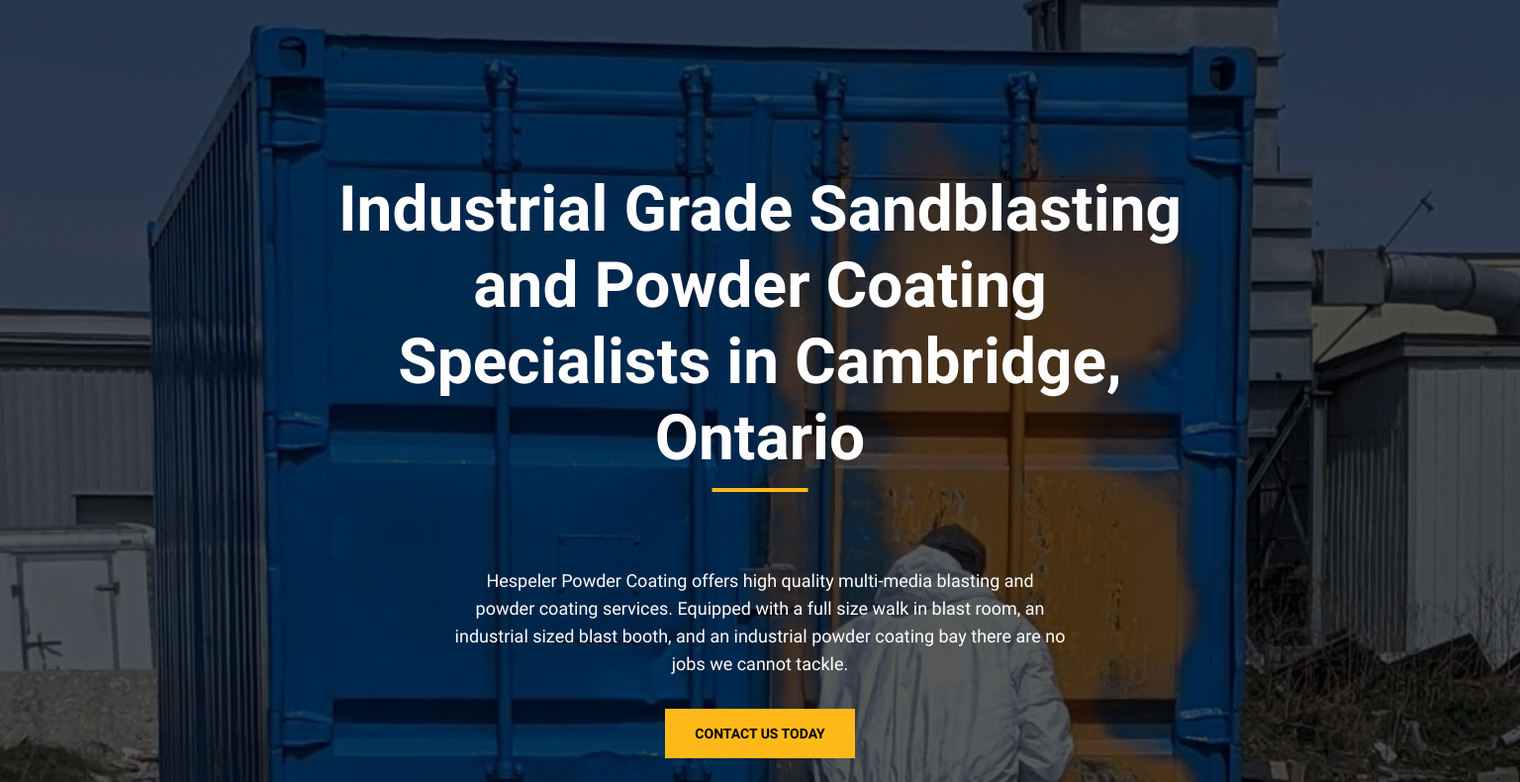
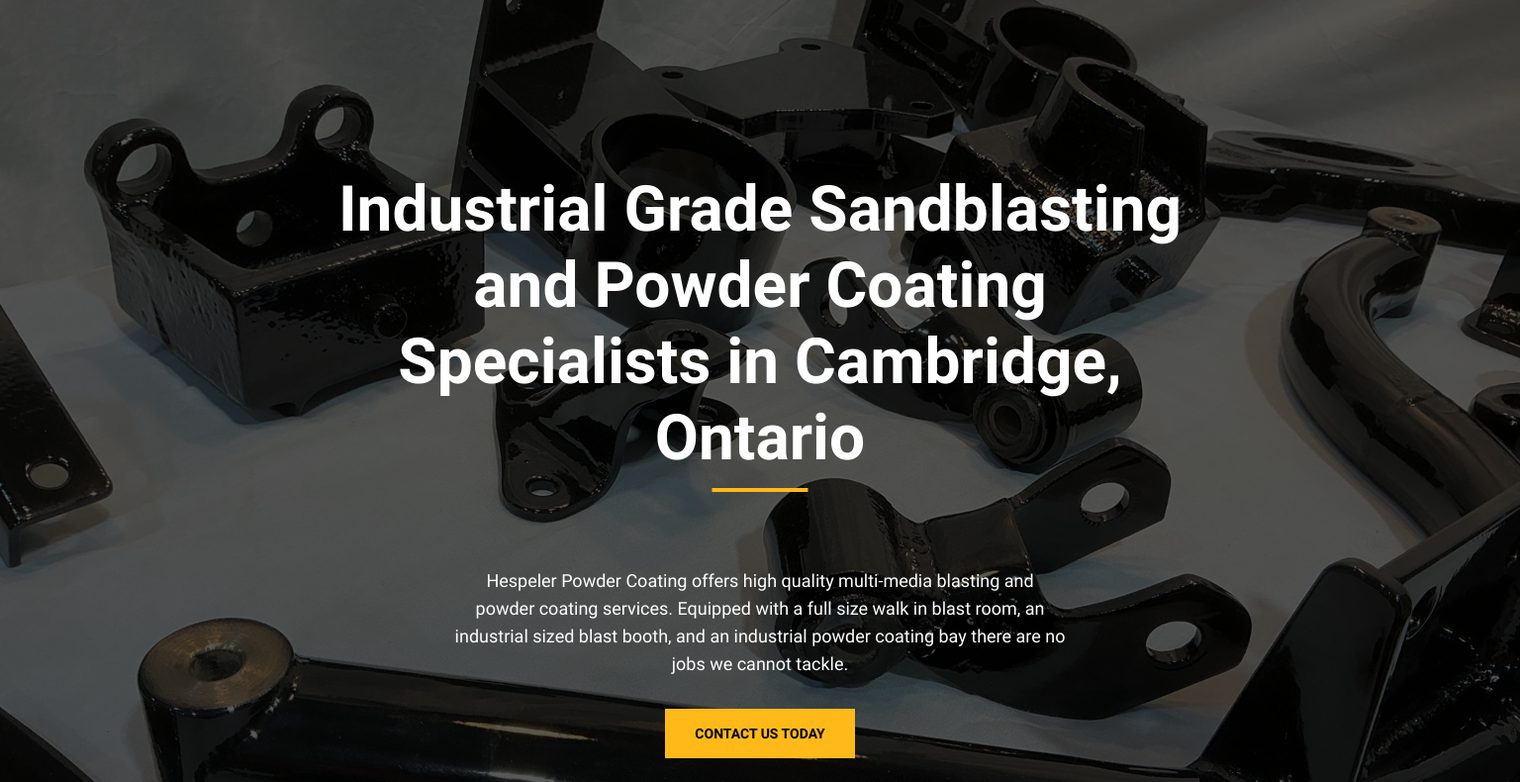
Before and after one commit to iamstevedavis/hespelerpowdercoating, a website: page static/index.html in a window 1536 px wide. Shown: the part 100-890 px from the top of the page at 99% size. Drawn offline with Linux system fonts and the light colour scheme.

Commit message:
Replace Hespeler homepage blasting hero with coated parts

```diff
--- a/static/index.html
+++ b/static/index.html
@@ -30,7 +30,7 @@
     <meta name="theme-color" content="#ffffff">
 
     <!-- Preload -->
-    <link rel="preload" as="image" href="/images/landing-m.webp">
+    <link rel="preload" as="image" href="/images/hero-powder-coated-parts.jpeg">
     <link rel="preload" as="font" type="font/woff2" href="fonts/roboto-v29-latin-regular.woff2" crossorigin>
     <link rel="preload" as="font" type="font/woff2" href="fonts/roboto-v29-latin-700.woff2" crossorigin>
 
@@ -126,9 +126,9 @@
                 </div>
             </div>
             <picture>
-                <source media="(max-width: 600px)" srcset="/images/landing-m.webp">
-                <source media="(min-width: 601px)" srcset="/images/landing.jpg">
-                <img aria-hidden="true" decoding="async" src="/images/landing.jpg" alt="new home" width="275"
+                <source media="(max-width: 600px)" srcset="/images/hero-powder-coated-parts.jpeg">
+                <source media="(min-width: 601px)" srcset="/images/hero-powder-coated-parts.jpeg">
+                <img decoding="async" src="/images/hero-powder-coated-parts.jpeg" alt="Glossy black powder coated metal restoration parts" width="275"
                     height="132">
             </picture>
         </section>
--- a/static/less/critical.less
+++ b/static/less/critical.less
@@ -131,7 +131,7 @@
     #hero {
         padding-top: 273/16em;
         padding-bottom: 307/16em;
-        background: url("../images/landing.jpg");
+        background: url("../images/hero-powder-coated-parts.jpeg");
 		background-size: cover;
 		background-position: center;
 		background-repeat: no-repeat;
```
Also changed, not shown: static/css/critical.css, static/images/hero-powder-coated-parts.jpeg (added), static/images/landing-m.jpg (deleted), static/images/landing-m.webp (deleted), static/images/landing.jpg (deleted), static/images/landing.webp (deleted).
